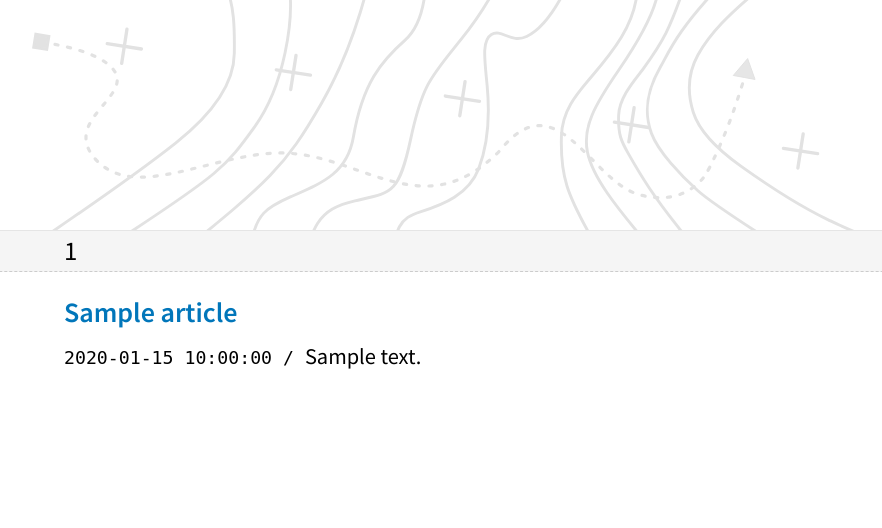
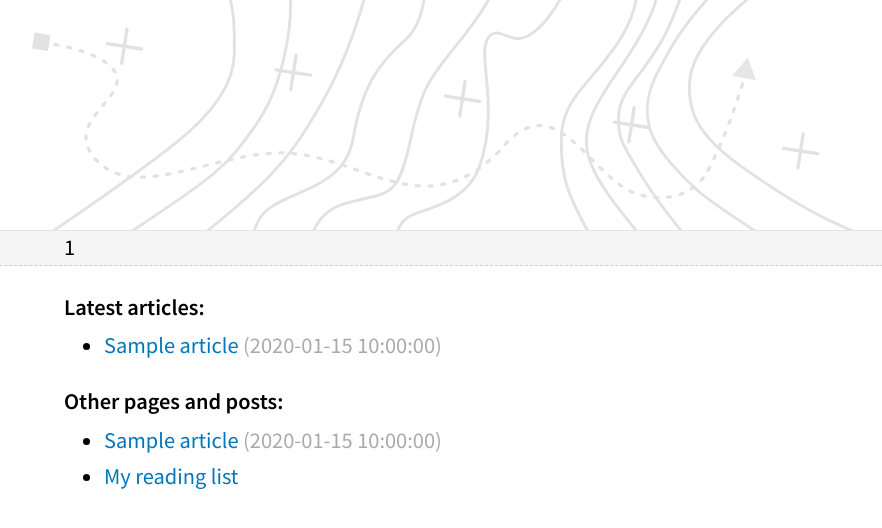
Before and after one commit to kokoalberti/personalwebsite, a Flask app: template templates/index.html in a window 1280 px wide. Shown: the top 528 px of the page, without its empty margins (176-1058 px from the left). Run offline with Flask 2, Linux system fonts and the light colour scheme; the template is opened without the code that fills it: most values are stand-ins (such as "Sample title", 1, 10 or a date in 2020).

Commit message:
more concise homepage

```diff
--- a/application.py
+++ b/application.py
@@ -30,6 +30,11 @@ def get_pages_by_tags(*args):
     pages_ = (p for p in pages if tag_set & set(p.meta.get('tags','')))
     return sorted(pages_, reverse=True, key=lambda p: p.meta['date'])
 
+def get_pages_by_missing_tags(*args):
+    tag_set = set(args)
+    pages_ = (p for p in pages if  tag_set - set(p.meta.get('tags','')))
+    return sorted(pages_, reverse=True, key=lambda p: p.meta['date'])
+
 def get_pages_sorted(sort_by='date', reverse=True, page_type='article'):
     pages_ = (p for p in pages if p.meta.get('status','') == 'published' and p.meta.get('type','') == page_type)
     return sorted(pages_, reverse=reverse, key=lambda p: p.meta[sort_by])
@@ -43,7 +48,8 @@ def get_related_pages(page):
 @app.route('/')
 def index():
     index = get_pages_by_slug('index')
-    articles = get_pages_sorted()
+    articles = get_pages_by_tags('geo')
+    other_articles = get_pages_by_tags('other')
     return render_template('index.html', **locals())
 
 @app.route('/articles/<slug>/')
--- a/static/css/style.css
+++ b/static/css/style.css
@@ -53,8 +53,8 @@ Body
 
 body {
 	font-family: 'Source Sans Pro', sans-serif;
-	font-size:1em;
-    line-height:1.5em;
+	font-size:1.4em;
+    line-height:1.4em;
 	color:#000;
 }
 
@@ -128,7 +128,6 @@ header {
     padding-bottom:0px;
 }
 header p {
-    font-size:0.8em;
     margin-bottom:5px;
     margin-top:5px;
 }
@@ -236,6 +235,5 @@ a:active {
     margin: 0 auto;
     padding: 0 2em;
     max-width: 800px;
-    font-size:1.4em;
     line-height:1.5em;
 }
--- a/templates/index.html
+++ b/templates/index.html
@@ -3,9 +3,6 @@
 {% block description %}{{ index.meta.description }}{% endblock %}
 {% block headcss %}
 <style>
-header {
-  font-size:1.2em;
-}
 header h1 {
     opacity:0;
     position:absolute;
@@ -17,26 +14,53 @@ header p {
   padding-top:5px;
   padding-bottom:5px;
 }
+header {
+  margin-bottom:10px;
+}
+
+
+div.summary h4, div.summary p {
+  margin:5px 0px 5px 0px;
+}
+div.summary h4 {
+  margin-top:25px;
+}
+div.summary li {
+  margin-bottom:7px;
+  margin-top:7px;
+  line-height:1.3em;
+}
+div.summary ul {
+  margin-top:5px;
+  margin-bottom:5px;
+}
 </style>
 {% endblock %}
 {% block content %}
 <header>
   <div id="header-image"><a id="home" href="{{ url_for('index') }}"><div><span>Back to homepage</span></div></a> </div>
 
-  <div class="content">
-
+  <div class="content summary">
     <h1>{{ index.meta.title }}</h1>
     {{ index }}
   </div>
+
 </header>
-<div class="content">
-  {% for article in articles %}
-  <article>
-    <a href="{{ url_for('article', slug=article.slug) }}">
-      <h1><span class="heading">{{ article.title }}</span> <span class="readmore">+++</span></h1>
-    </a>
-    <tt>{{ article.date }} / </tt>{{ article.body | truncate(300) }}
-  </article>
+<div class="content summary">
+
+  <h4>Latest articles:</h4>
+  <ul>
+  {% for article in articles[:5] %}
+    <li><a href="{{ url_for('article', slug=article.slug) }}">{{ article.title }}</a> <span style="color:#aaa">({{article.date}})</span></li>
   {% endfor %}
- </div>
+  </ul>
+
+  <h4>Other pages and posts:</h4>
+  <ul>
+  {% for article in other_articles[:5] %}
+    <li><a href="{{ url_for('article', slug=article.slug) }}">{{ article.title }}</a> <span style="color:#aaa">({{article.date}})</span></li>
+  {% endfor %}
+    <li><a href="/pages/reading-list/">My reading list</a></li>
+  </ul>
+</div>
 {% endblock %}
```
Also changed, not shown: content/pages/index/index.md (+6 -2 lines).
